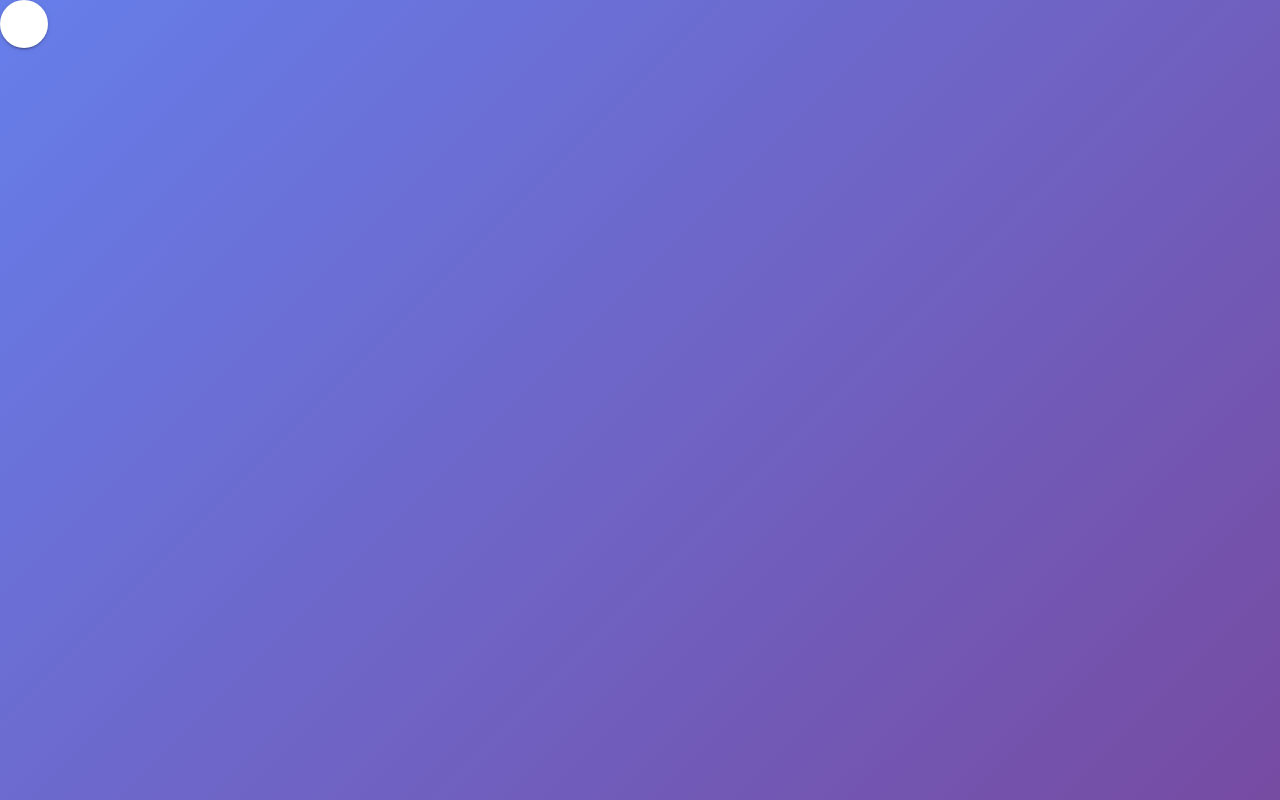
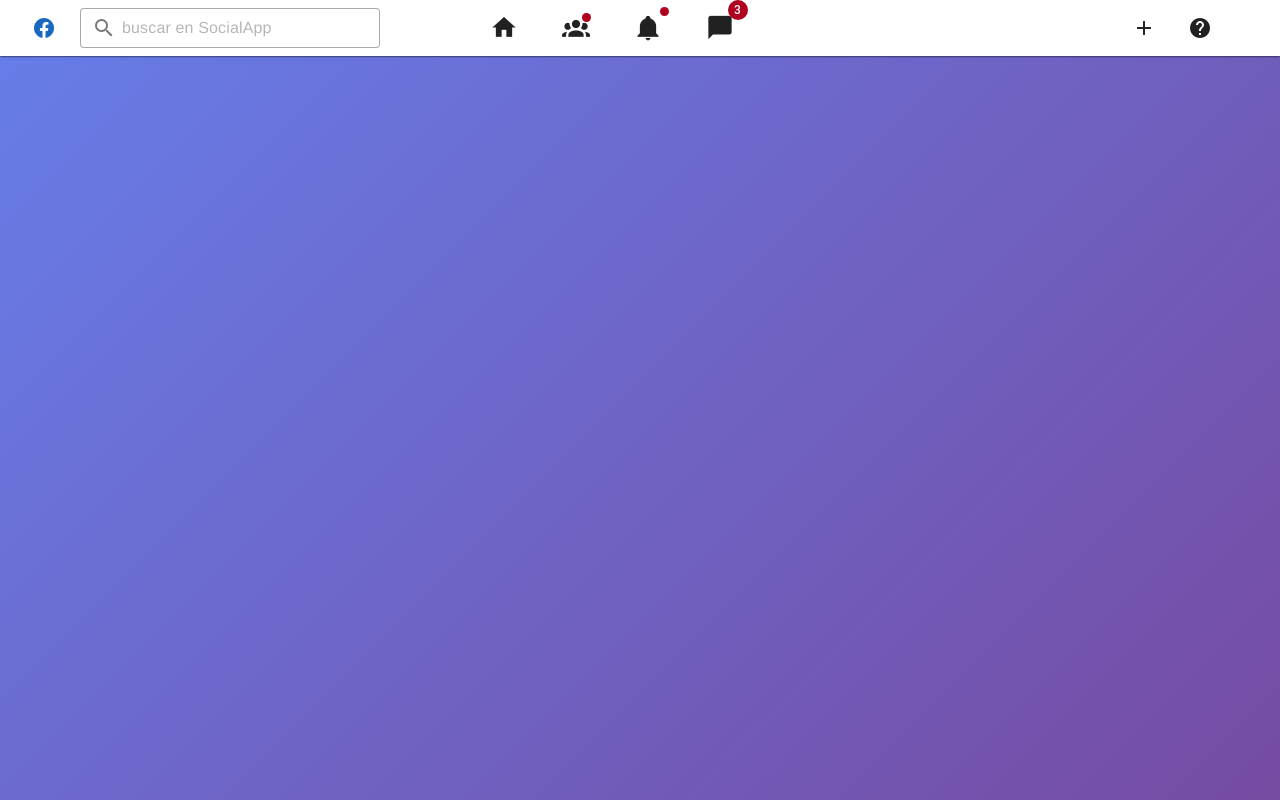
Before and after one commit to Ysmael2/social-chat, a Vue app: page /dashboard in a window 1280 px wide. Built offline with nearby package versions, Linux system fonts and the light colour scheme.

Commit message:
cambios 15/01

```diff
--- a/package.json
+++ b/package.json
@@ -20,6 +20,7 @@
     "vuetify": "^3.11.6"
   },
   "devDependencies": {
+    "@mdi/font": "^7.4.47",
     "@types/node": "^16.11.7",
     "@typescript-eslint/eslint-plugin": "^5.4.0",
     "@typescript-eslint/parser": "^5.4.0",
--- /dev/null
+++ b/src/components/FriendsView.vue
@@ -0,0 +1,14 @@
+<template>
+    <br>
+    <br><br><br><br>
+<div>
+    <h1>Lista de amigos</h1>
+</div>
+</template>
+
+
+<script lang="ts" setup>
+</script>
+
+<style scoped>
+</style>
--- /dev/null
+++ b/src/components/NotificationsView.vue
@@ -0,0 +1,10 @@
+<template>
+<div>notifications</div>
+</template>
+
+
+<script lang="ts" setup>
+</script>
+
+<style scoped>
+</style>
--- a/src/components/auth/AuthLogin.vue
+++ b/src/components/auth/AuthLogin.vue
@@ -92,8 +92,6 @@ import { useRouter } from 'vuetify/lib/composables/router'
 import { useAuthStore } from '@/stores/auth'
 import { VTextField } from 'vuetify/lib/components'
 import {getAuth, signInWithEmailAndPassword} from 'firebase/auth'
-import DashboardView from '@/views/DashboardView.vue'
-import { error } from 'console'
 
 const router = useRouter()
 const authStore = useAuthStore()
@@ -156,4 +154,18 @@ onMounted(()=>{
   text-shadow: 0 2px 4px rgba(0, 0, 0, 0.1);
 }
 
+.subtitle-gradient{
+   background: linear-gradient(135deg,
+    #FFD700 0%,       /* Dorado */
+    #FFA500 25%,      /* Naranja */
+    #FF69B4 50%,      /* Rosa */
+    #412677 75%,      /* Púrpura medio */
+    #121831 100%      /* Azul de tu fondo */
+  );
+  -webkit-background-clip: text;
+  -webkit-text-fill-color: transparent;
+  background-clip: text;
+  text-shadow: -2 2px 4px rgba(0, 0, 0, 0.1);
+}
+
 </style>
--- a/src/components/auth/AuthRegister.vue
+++ b/src/components/auth/AuthRegister.vue
@@ -115,5 +115,17 @@ function required(v: unknown) {
   background-clip: text;
   text-shadow: 0 2px 4px rgba(0, 0, 0, 0.1);
 }
-
+  .subtitle-gradient {
+     background: linear-gradient(135deg,
+    #FFD700 0%,       /* Dorado */
+    #FFA500 25%,      /* Naranja */
+    #FF69B4 50%,      /* Rosa */
+    #412677 75%,      /* Púrpura medio */
+    #121831 100%      /* Azul de tu fondo */
+  );
+  -webkit-background-clip: text;
+  -webkit-text-fill-color: transparent;
+  background-clip: text;
+  text-shadow: -2 2px 4px rgba(0, 0, 0, 0.1);
+  }
 </style>
--- a/src/main.ts
+++ b/src/main.ts
@@ -9,6 +9,7 @@ import { initializeApp } from "firebase/app";
 import { createVuetify } from 'vuetify'
 import * as components from 'vuetify/components'
 import * as directives from 'vuetify/directives'
+import '@mdi/font/css/materialdesignicons.css'
 
 
 const firebaseConfig = {
--- a/src/router/index.ts
+++ b/src/router/index.ts
@@ -1,8 +1,7 @@
 import { createRouter, createWebHistory} from 'vue-router'
-import HomeView from '../views/HomeView.vue'
-
 import AuthRegister from '@/components/auth/AuthRegister.vue'
 import DashboardView from '@/views/DashboardView.vue'
+
 
 const routes = [
   {
@@ -10,12 +9,6 @@ const routes = [
     redirect:'/login'
   },
 
-
-  {
-    path: '/home',
-    name: 'home',
-    component: HomeView
-  },
     {
     path: '/login',
     name: 'login',
@@ -34,7 +27,25 @@ const routes = [
     path: '/dashboard',
     name: 'dashboard',
     component: DashboardView,
-    transition: 'fade'
+    children: [
+    {
+      path: '/friends',
+      name: 'friends',
+      component: ()=> import('../components/FriendsView.vue')
+    },
+    {
+      path: '/home',
+      name: 'home',
+      component: ()=> import('../views/HomeView.vue')
+    },
+    {
+      path: '/notify',
+      name: 'notify',
+      component: ()=> import('../components/NotificationsView.vue')
+    }
+
+    ]
+
   },
   {
     path: '/about',
--- a/src/views/DashboardView.vue
+++ b/src/views/DashboardView.vue
@@ -1,8 +1,86 @@
 <template>
   <div class="background">
+    <div class="dashboard-container">
+      <v-app-bar elevation="1" height="56" class="top-bar">
+        <!-- Sección izquierda: Logo y búsqueda -->
+        <div class="d-flex align-center">
+          <v-btn icon size="large" class="mr-2" color="primary">
+            <v-icon>mdi-facebook</v-icon>
+          </v-btn>
+          <v-text-field
+            v-model="search"
+            placeholder="buscar en SocialApp"
+            variant="outlined"
+            density="compact"
+            prepend-inner-icon="mdi-magnify"
+            hide-details
+            class="search-field"
+            style="width: 300px;"
+          ></v-text-field>
+        </div>
 
-    <!-- Botón para abrir menú -->
-    <v-btn icon @click="menu = !menu">
+        <!-- Sección centro: Iconos de navegación -->
+        <div class="navigation-icons d-flex justify-center">
+          <v-btn
+            icon
+            size="large"
+            :to="{name: 'home'}"
+            exact
+            class="mx-2"
+            :color="$route.name === 'home' ? 'primary' : ''"
+          >
+            <v-icon size="28">mdi-home</v-icon>
+          </v-btn>
+
+          <v-btn
+            icon
+            size="large"
+            :to="{name: 'friends'}"
+            exact
+            class="mx-2"
+            :color="$route.name === 'friends' ? 'primary' : ''"
+          >
+            <v-badge dot color="error">
+              <v-icon size="28">mdi-account-group</v-icon>
+            </v-badge>
+          </v-btn>
+
+          <!-- Añade más iconos aquí -->
+          <v-btn icon size="large" class="mx-2">
+            <v-icon size="28">mdi-bell</v-icon>
+            <v-badge dot color="error" class="notification-badge"></v-badge>
+          </v-btn>
+
+          <v-btn icon size="large" class="mx-2">
+            <v-icon size="28">mdi-message</v-icon>
+            <v-badge content="3" color="error" class="notification-badge"></v-badge>
+          </v-btn>
+
+          <v-btn icon size="large" class="mx-2">
+            <v-icon size="28"></v-icon>
+          </v-btn>
+        </div>
+
+        <!-- Sección derecha: Menú de usuario -->
+        <div class="d-flex align-center ml-auto">
+          <!-- Puedes añadir más elementos aquí antes del menú -->
+          <v-btn icon class="mr-2">
+            <v-icon>mdi-plus</v-icon>
+          </v-btn>
+
+          <v-btn icon class="mr-2">
+            <v-icon>mdi-help-circle</v-icon>
+          </v-btn>
+
+          <!-- Menú desplegable -->
+          <v-menu
+            v-model="menu"
+            location="end"
+            :close-on-content-click="false"
+            :offset-y="true"
+          >
+            <template v-slot:activator="{ props }">
+              <v-btn icon v-bind="props">
                 <v-avatar size="36">
                   <v-img :src="authStore.userPhoto" v-if="authStore.userPhoto" />
                   <span v-else class="text-h6 text-primary">
@@ -10,9 +88,8 @@
                   </span>
                 </v-avatar>
               </v-btn>
+            </template>
 
-  <!-- Menú desplegable -->
-  <v-menu v-model="menu" :close-on-content-click="false">
             <v-card width="320">
               <!-- Información del usuario -->
               <v-card-text class="pa-4 user-info">
@@ -46,17 +123,20 @@
                   :to="{ name: 'profile' }"
                   prepend-icon="mdi-account"
                   title="Mi Perfil"
+                  @click="menu = false"
                 ></v-list-item>
 
                 <v-list-item
                   :to="{ name: 'settings' }"
                   prepend-icon="mdi-cog"
                   title="Configuración"
+                  @click="menu = false"
                 ></v-list-item>
 
                 <v-list-item
                   prepend-icon="mdi-shield-account"
                   title="Privacidad"
+                  @click="menu = false"
                 ></v-list-item>
               </v-list>
 
@@ -79,6 +159,10 @@
             </v-card>
           </v-menu>
         </div>
+      </v-app-bar>
+    </div>
+    <router-view />
+  </div>
 </template>
 
 <script setup lang="ts">
@@ -89,6 +173,7 @@ import { useAuthStore } from '@/stores/auth'
 const router = useRouter()
 const authStore = useAuthStore()
 const menu = ref(false)
+const search = ref('')
 
 // Obtener iniciales del usuario
 const getUserInitials = computed(() => {
@@ -107,10 +192,10 @@ const getUserInitials = computed(() => {
 })
 
 const handleLogout = async () => {
+  menu.value = false
   const result = await authStore.logout()
 
   if (result.success) {
-    menu.value = false
     router.push({ name: 'login' })
   }
 }
@@ -125,11 +210,72 @@ const handleLogout = async () => {
 .user-info .text-grey {
   color: rgba(255, 255, 255, 0.8) !important;
 }
-  .background{
+
+.background {
   min-height: 100vh;
   display: flex;
   flex-direction: column;
   background: linear-gradient(135deg, #667eea 0%, #764ba2 100%);
+}
 
+.top-bar {
+  display: flex;
+  align-items: center;
+  justify-content: space-between;
+  padding: 0 16px;
+}
+
+/* Sección de navegación centrada */
+.navigation-icons {
+  position: absolute;
+  left: 50%;
+  transform: translateX(-50%);
+}
+
+/* Sección derecha con menú */
+.ml-auto {
+  margin-left: auto !important;
+}
+
+/* Badges para notificaciones */
+.notification-badge {
+  position: absolute;
+  top: 8px;
+  right: 8px;
+}
+
+/* Responsive */
+@media (max-width: 1200px) {
+  .search-field {
+    width: 250px !important;
+  }
+}
+
+@media (max-width: 960px) {
+  .search-field {
+    width: 200px !important;
+  }
+
+  .navigation-icons {
+    position: static;
+    transform: none;
+    margin: 0 16px;
+  }
+
+  .top-bar {
+    flex-wrap: wrap;
+    height: auto !important;
+    padding: 8px;
+  }
+}
+
+@media (max-width: 600px) {
+  .search-field {
+    width: 150px !important;
+  }
+
+  .navigation-icons .mx-2 {
+    margin: 0 4px !important;
+  }
 }
 </style>
--- a/src/views/HomeView.vue
+++ b/src/views/HomeView.vue
@@ -1,6 +1,7 @@
 <template>
+  <br><br><br><br>
   <div class="home">
-  <h1>23123</h1>
+  <h1>Chat global en tiempo Real</h1>
   </div>
 </template>
 
```
Also changed, not shown: src/plugins/vuetify.ts (added, +21 -0 lines), 1 other file (tests, documents, lock files or other folders). Lines whose indentation alone changed are shown as unchanged.
